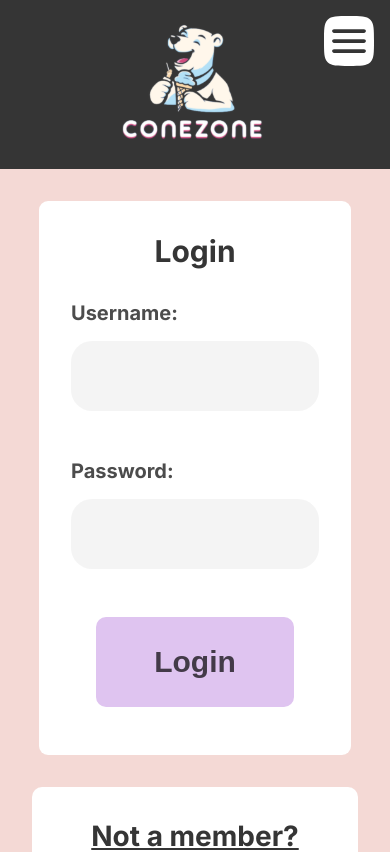
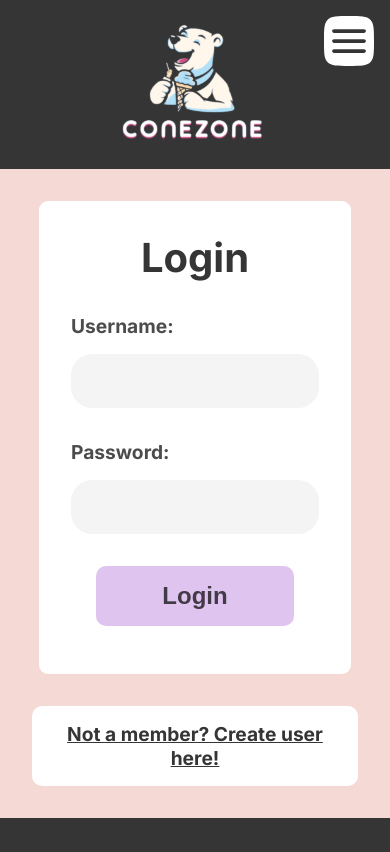
Before and after one commit to NajibMuhammadi/ConeZone, a React (Vite) app in the folder frontend/: page /login in a window 390 px wide. Shown: the top 852 px of the page. Built offline with nearby package versions, Linux system fonts and the light colour scheme; a web font is replaced by a local one.

Commit message:
loginpage

```diff
--- a/frontend/src/Components/styles/adminHeader.css
+++ b/frontend/src/Components/styles/adminHeader.css
@@ -1,3 +1,14 @@
+ /*.nav__user-nav {
+     opacity: 0.9;
+      height: 40vh;
+    border-radius: 0px 0px 5px 5px;
+}*/
+
+
+ .nav__button {
+     cursor: pointer;
+ }
+
  .user-nav__section {
      display: flex;
      flex-direction: column;
--- a/frontend/src/Pages/ChangeOrderPage.tsx
+++ b/frontend/src/Pages/ChangeOrderPage.tsx
@@ -153,6 +153,8 @@ function ChangeOrderPage() {
     };
 
     const validateCustomerDetails = (): string | null => {
+        setSuccessMsg('');
+        setErrorMsg('');
         if (!order || !order.customerDetails.name.trim()) {
             return 'Name is required.';
         }
@@ -250,8 +252,6 @@ function ChangeOrderPage() {
                                         />
                                     </label>
                                 </section>
-                                {customerInfoErrorMsg && <p className="changeOrderPage__errormsg">{customerInfoErrorMsg}</p>}
-
                             </section>
                         </section>
                         <hr className="changeOrderPage__line" />
@@ -263,7 +263,7 @@ function ChangeOrderPage() {
                                     <img src={item.image} alt={item.name} className="changeOrderPage__img" />
                                     <section className="changeOrderPage__info-wrapper">
                                         <section className="changeOrderPage__info">
-                                            <h4 className="overview__product-name">Product: {item.name}</h4>
+                                            <h4 className="changeOrderPage__product-name">Product: {item.name}</h4>
                                             <article className="changeOrderPage__counter-container">
                                                 <button className="decreaseCounter-btn" onClick={() => decreaseQuantity(item.sk, item.qty)}>-</button>
                                                 <p className="counter-qty">{item.qty}</p>
@@ -301,6 +301,7 @@ function ChangeOrderPage() {
                         <hr className="changeOrderPage__line" />
                         <section className="changeOrderPage__total">
                             <p className="changeOrderPage__total-price">Total: <strong> {totalPrice} sek</strong></p>
+                            {customerInfoErrorMsg && <p className="changeOrderPage__errormsg">{customerInfoErrorMsg}</p>}
                             {errorMsg && <p className="changeOrderPage__errormsg">{errorMsg}</p>}
                             {successMsg && <p className="changeOrderPage__successmsg">{successMsg}</p>}
                             <button
--- a/frontend/src/Pages/styles/aboutPage.css
+++ b/frontend/src/Pages/styles/aboutPage.css
@@ -120,7 +120,6 @@
 
 .quote {
     text-align: center;
-    /* background-color: var(--purple); */
     border: 20px dotted var(--purple);
     margin: 1rem;
     padding: 6rem 0;
@@ -252,7 +251,7 @@
 @media (min-width: 1300px) and (max-width: 1800px) {
     .employees__container {
         display: flex;
-        flex-direction: row;
+        flex-wrap: wrap;
         align-items: center;
         justify-content: space-evenly;
         margin: 0;
--- a/frontend/src/Pages/styles/changeOrderPage.css
+++ b/frontend/src/Pages/styles/changeOrderPage.css
@@ -61,12 +61,14 @@
     border: 1px solid #ccc;
     border-radius: 4px;
     padding: 5px;
+    font-size: 1rem;
 }
 
 .changeOrderPage__input label {
     display: flex;
     align-items: center;
 }
+
 
 .changeOrderPage__input:focus {
     border-color: var(--pink70);
@@ -99,7 +101,7 @@
     display: flex;
     justify-content: space-between;
     gap: 15px;
-    margin: 5px;
+    /* margin: 5px; */
     font-size: 1.2rem;
 }
 
@@ -246,42 +248,25 @@
     }
 
     .changeOrderPage__info {
-        gap: 20px;
+        gap: 10px;
         display: flex;
         flex-direction: column;
         justify-content: center;
         align-items: center;
     }
 
+
     .changeOrderPage__info-wrapper {
         display: flex;
         flex-direction: row;
-        gap: 15px;
-        margin: 5px;
     }
 
     .changeOrderPage__method {
         text-align: center;
     }
 
-    .changeOrderPage__item-quantity {
-        display: flex;
-        gap: 0.5rem;
-        align-items: center;
-        justify-content: space-around;
-        padding: 5px 10px;
-        border-radius: 10px;
-        background-color: var(--pink);
-    }
-
-    .changeOrderPage__item-decrease,
-    .changeOrderPage__item-increase {
-        border: none;
-        background-color: transparent;
-        cursor: pointer;
-        color: var(--black);
-        padding: 5px 10px;
-
+    .changeOrderPage__counter-container {
+        margin-bottom: 1.5rem;
     }
 
     .changeOrderPage__payment {
--- a/frontend/src/Pages/styles/kitchenViewPage.css
+++ b/frontend/src/Pages/styles/kitchenViewPage.css
@@ -30,7 +30,7 @@
 }
 
 .kitchenViewPage__header {
-    font-size: 40px;
+    font-size: 2.5rem;
 }
 
 .kitchenViewPage__incoming,
@@ -51,8 +51,8 @@
     justify-content: space-between;
     box-shadow: 0 4px 4px 0 rgba(138, 138, 138, 0.25);
     text-align: left;
-    gap: 10px;
-    font-size: 20px;
+    gap: 5px;
+    font-size: 1.2rem;
 }
 
 .incoming__btn {
@@ -75,10 +75,10 @@
     align-self: center;
     margin: 2rem 0 0 0;
     width: 200px;
-    height: 50px;
+    /* height: 50px; */
     cursor: pointer;
     border: 1px solid var(--black);
-    font-size: 20px;
+    font-size: 1.5rem;
     position: sticky;
 
 }
@@ -93,20 +93,22 @@
     background-color: var(--blue40);
     padding: 1rem;
     border-radius: 10px;
+    gap: 5px;
     display: flex;
     flex-direction: column;
     justify-content: space-between;
-    font-size: 20px;
+    font-size: 1.2rem;
 }
 
 .order__done {
     background-color: var(--green40);
     padding: 1rem;
+    gap: 5px;
     border-radius: 10px;
     display: flex;
     flex-direction: column;
     justify-content: space-between;
-    font-size: 20px;
+    font-size: 1.2rem;
 }
 
 .kitchenViewPage__filter {
@@ -122,7 +124,7 @@
     border: none;
     background-color: #f0f0f0;
     cursor: pointer;
-    font-size: 20px;
+    font-size: 1.2rem;
     border-radius: 10px;
     transition: background-color 0.3s;
     font-family: "Inter", sans-serif;
@@ -142,7 +144,7 @@
     margin-top: 2rem;
     border: 1px solid #ccc;
     border-radius: 4px;
-    font-size: 14px;
+    font-size: 1rem;
     box-sizing: border-box;
     resize: vertical;
     min-height: 50px;
--- a/frontend/src/Pages/styles/loginPage.css
+++ b/frontend/src/Pages/styles/loginPage.css
@@ -22,28 +22,27 @@
 
 .login__header {
     color: var(--black);
-    font-size: 40px;
+    font-size: 2.5rem;
     text-align: center;
     font-weight: 700;
-    margin-bottom: 2rem;
+    margin-bottom: 1rem;
 }
 
 .login__form label {
-    font-size: 30px;
+    font-size: 1.5rem;
     font-weight: 700;
     color: var(--black70);
     margin: 1rem 0;
 }
 
 .login__form input {
-    font-size: 26px;
+    font-size: 1.2rem;
     color: var(--black70);
-    padding: .5rem;
+    padding: 1rem;
     border-radius: 21px;
     background-color: var(--gray30);
-    margin-bottom: 2rem;
+    margin-bottom: 1rem;
     border: none;
-    height: 90px;
 }
 
 .login__form input:focus {
@@ -52,10 +51,10 @@
 
 .login__form .login__submit {
     background-color: var(--purple);
-    font-size: 40px;
-    margin: 2rem auto 0;
+    font-size: 1.5rem;
+    margin: 1rem auto 0;
     border-radius: 10px;
-    height: 110px;
+    padding: 1rem;
     max-width: 430px;
     width: 80%;
     font-weight: 700;
@@ -64,33 +63,33 @@
 .login__register {
     background-color: var(--white);
     margin: 0rem 2rem 2rem 2rem;
-    padding: 2rem;
+    padding: 1rem;
     border-radius: 10px;
     font-weight: 700;
     color: var(--black);
-    font-size: 28px;
+    font-size: 1.2rem;
     text-align: center;
 }
 
 @media screen and (max-width: 600px) {
     .login__header {
-        font-size: 30px;
         margin-bottom: 1rem;
     }
 
     .login__form label {
-        font-size: 20px;
+        font-size: 1.2rem;
     }
 
     .login__form input {
-        font-size: 20px;
-        height: 70px;
+        font-size: 1.2rem;
     }
 
     .login__form .login__submit {
-        font-size: 30px;
-        height: 90px;
+        font-size: 1.5rem;
         margin: 1rem auto;
     }
 
+    .login__register {
+        font-size: 1.2rem;
+    }
 }
```
Lines whose indentation alone changed are shown as unchanged.
